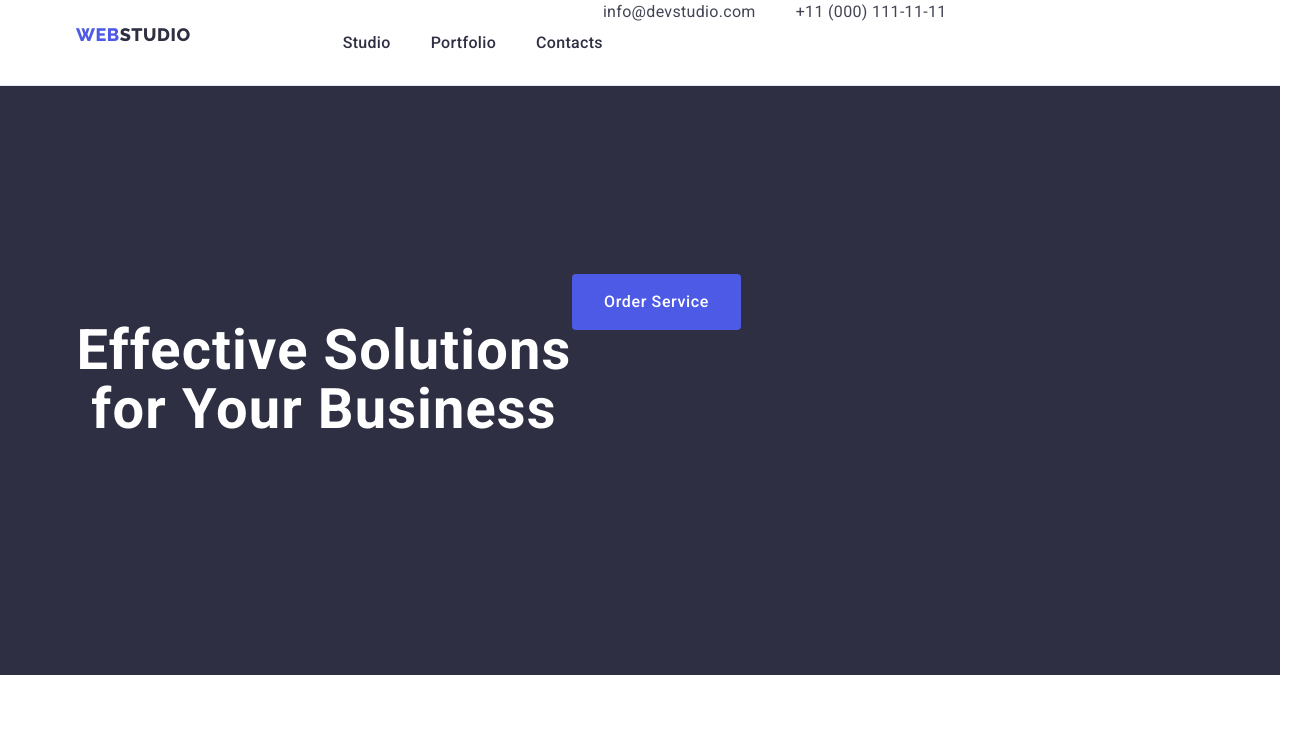
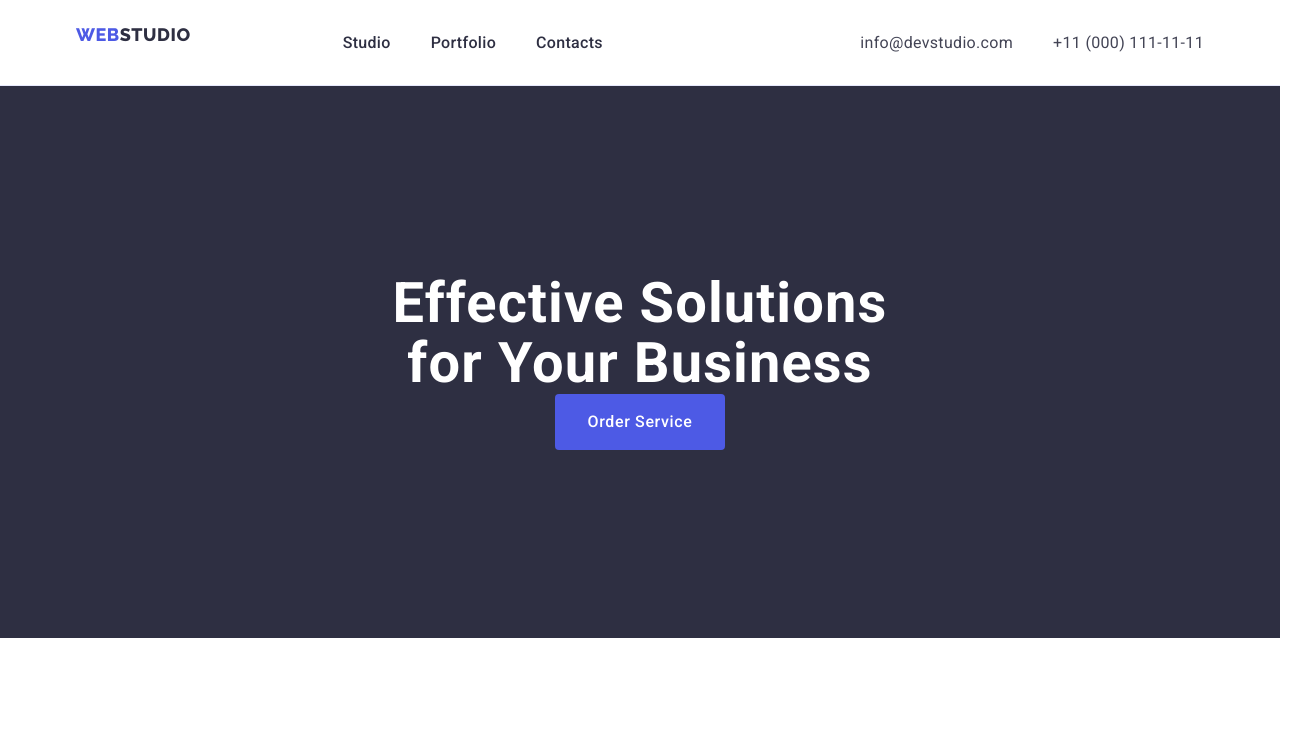
Before and after one commit to KacpeR220199/goit-markup-hw-03, a plain HTML site: page portfolio.html in a window 1280 px wide. Shown: the top 755 px of the page, 1302 px wide, since content can reach past the window. Drawn offline with nearby package versions, Linux system fonts and the light colour scheme.

Commit message:
Update styles.css

```diff
--- a/css/styles.css
+++ b/css/styles.css
@@ -51,6 +51,11 @@ border: 1px solid transparent;
     line-height: 1.5;
     letter-spacing: 0.04em;
     color: #ffffff;
+    word-wrap: break-word;
+    padding: 16px 32px;
+    gap: 10px;
+    margin-top: 48px;
+    margin: 0 auto;
     cursor: pointer;
     display: block;
     min-width: 169px;
@@ -167,6 +172,7 @@ border: 1px solid transparent;
 .first-section{
     background-color: #2e2f42;
     padding:188px 0;
+    text-align: center;
 }
 .coments{
     color: #ffffff;
@@ -175,6 +181,7 @@ border: 1px solid transparent;
     text-align: center;
     letter-spacing: 0.02em;
     max-width: 496px;
+    margin: 0 auto;
 }
 .next-section{
     list-style: none;
@@ -258,10 +265,10 @@ margin-bottom: 72px;
     color: #f4f4fd;
     letter-spacing: 0.02em;
     max-width: 264px;
+    margin: 0;
 }
 .container{
  width: 1158px;
- display: flex;
  margin: 0 auto;
  padding: 0 15px;
 }
@@ -285,6 +292,7 @@ margin-bottom: 72px;
 .navigation{
     display: flex;
     align-items: center;
+    margin-right: auto;
 }
 .menu{
     display: flex;
@@ -300,6 +308,7 @@ margin-bottom: 72px;
     width: 1px;
 }
 .first{
+    display: flex;
     gap: 24px;
 }
 .first-point-section{
@@ -346,3 +355,16 @@ margin-bottom: 72px;
     border-top: none;
     margin-bottom: 8px;
 }
+h1,
+h2,
+h3,
+h4,
+h5,
+h6,
+p{
+    margin: 0;
+}
+.header-wrap{
+    display: flex;
+    align-items: center;
+}
```
